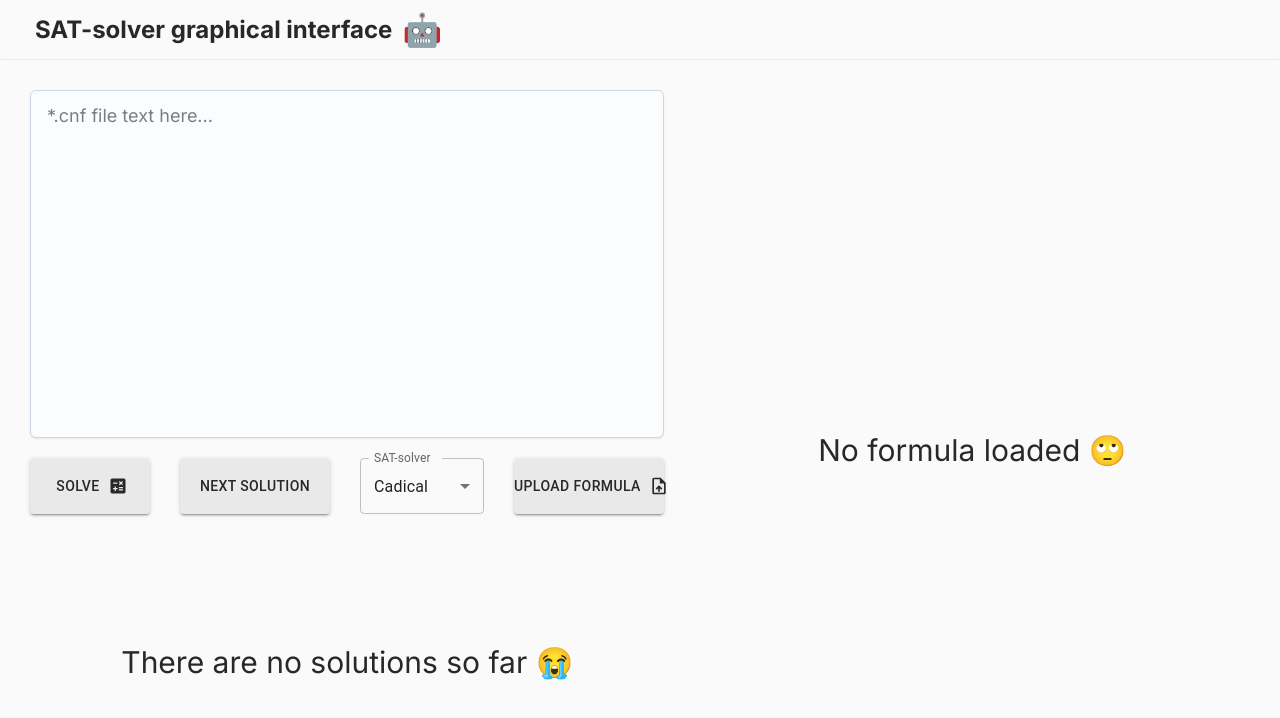
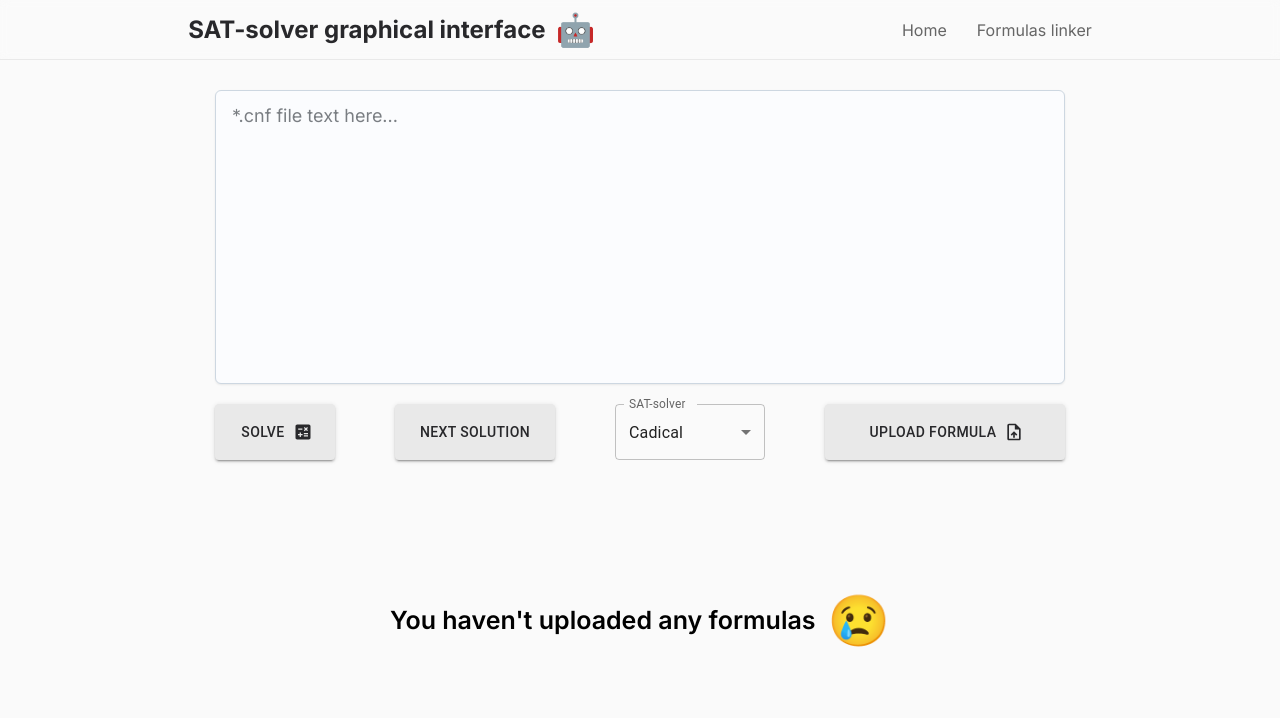
Before and after one commit to vvvvvvvector/SAT-solver-graphical-interface-client, a React (Vite) app: page / in a window 1280 px wide. Shown: the top 718 px of the page. Built offline with nearby package versions, Linux system fonts and the light colour scheme.

Commit message:
NOW i guess, i dealed with big formulas and solutions

```diff
--- a/src/App.tsx
+++ b/src/App.tsx
@@ -26,24 +26,22 @@ export default function App() {
       <Header />
 
       <div className="container">
-        <div className="left">
+        <div className="content">
           <CnfContext.Provider value={{ cnf, setCnf }}>
             <CnfTextarea />
             <Controls setSolutions={setSolutions} setParsedCnf={setParsedCnf} />
           </CnfContext.Provider>
           {solutions.length > 0 ? (
-            <Solutions solutions={solutions} />
+            <>
+              <Formula clauses={parsedCnf} />
+              <Solutions solutions={solutions} />
+            </>
           ) : (
-            <div className="no-solutions">There are no solutions so far 😭</div>
+            <div className="no-upload">
+              You haven't uploaded any formulas<span>😢</span>
+            </div>
           )}
         </div>
-        {parsedCnf.length > 0 ? (
-          <div className="right">
-            <Formula clauses={parsedCnf} />
-          </div>
-        ) : (
-          <div className="no-formula">No formula loaded 🙄</div>
-        )}
       </div>
     </>
   );
--- a/src/components/CnfTextarea/CnfTextarea.tsx
+++ b/src/components/CnfTextarea/CnfTextarea.tsx
@@ -14,8 +14,8 @@ export const CnfTextarea: React.FC = () => {
       className={styles.cnfInput}
       value={cnf}
       onChange={(event) => setCnf(event.target.value)}
-      minRows={12}
-      maxRows={12}
+      minRows={10}
+      maxRows={10}
       size="lg"
       placeholder="*.cnf file text here..."
     />
--- a/src/components/Controls/Controls.tsx
+++ b/src/components/Controls/Controls.tsx
@@ -15,7 +15,7 @@ import CalculateIcon from "@mui/icons-material/Calculate";
 
 import { ControlsType } from "../../shared/types";
 
-import solvers from "./solvers.json";
+import solvers from "./Solvers.json";
 
 import styles from "./Controls.module.scss";
 
--- a/src/components/Formula/Formula.module.scss
+++ b/src/components/Formula/Formula.module.scss
@@ -1,21 +1,37 @@
 .header {
-  color: #28282b;
-  margin-bottom: 15px;
+  display: flex;
+  margin-top: 15px;
+  align-items: center;
+
+  h2 {
+    cursor: pointer;
+    color: #28282b;
+  }
+
+  svg {
+    margin-left: 10px;
+    transition: transform 0.25s ease-in-out;
+
+    &.active {
+      transform: rotate(180deg);
+    }
+
+    path {
+      fill: #28282b;
+    }
+  }
 }
 
 .formula {
-  height: 610px;
-  overflow: scroll;
-  box-shadow: 0 3px 10px rgba(0, 0, 0, 0.12);
-  border: 1px solid #e9e9e9;
+  max-height: calc((31px * 10) + 30px);
+  overflow: auto;
   border-radius: 5px;
-  padding: 13px 33px;
-  background-color: #f7f7f7;
+  padding: 15px 0px;
+  color: #16161b;
   line-height: 31px;
   display: flex;
   flex-wrap: wrap;
-  margin-bottom: 25px;
-  font-size: 19px;
+  font-size: 16px;
 
   li {
     display: flex;
--- a/src/components/Formula/Formula.tsx
+++ b/src/components/Formula/Formula.tsx
@@ -7,9 +7,27 @@ import { ClauseType } from "../../shared/types";
 import styles from "./Formula.module.scss";
 
 export const Formula: React.FC<{ clauses: ClauseType[] }> = ({ clauses }) => {
+  const [opened, setOpened] = React.useState(false);
+
   return (
     <>
-      <h2 className={styles.header}>Parsed Formula in CNF:</h2>
+      <div className={styles.header}>
+        <h2 onClick={() => setOpened(!opened)}>Formula in CNF</h2>
+        <svg
+          className={opened ? styles["active"] : ""}
+          width="10"
+          height="6"
+          viewBox="0 0 10 6"
+          fill="none"
+          xmlns="http://www.w3.org/2000/svg"
+        >
+          <path
+            d="M10 5C10 5.16927 9.93815 5.31576 9.81445 5.43945C9.69075 5.56315 9.54427 5.625 9.375 5.625H0.625C0.455729 5.625 0.309245 5.56315 0.185547 5.43945C0.061849 5.31576 0 5.16927 0 5C0 4.83073 0.061849 4.68424 0.185547 4.56055L4.56055 0.185547C4.68424 0.061849 4.83073 0 5 0C5.16927 0 5.31576 0.061849 5.43945 0.185547L9.81445 4.56055C9.93815 4.68424 10 4.83073 10 5Z"
+            fill="#2C2C2C"
+          />
+        </svg>
+      </div>
+      {opened && (
         <ul className={styles.formula}>
           {clauses.map((clause, index) => (
             <li key={clause.id}>
@@ -18,6 +36,7 @@ export const Formula: React.FC<{ clauses: ClauseType[] }> = ({ clauses }) => {
             </li>
           ))}
         </ul>
+      )}
     </>
   );
 };
--- a/src/components/Header/Header.module.scss
+++ b/src/components/Header/Header.module.scss
@@ -7,9 +7,12 @@
   border-bottom: 1px solid #e9e9e9;
 
   div {
+    display: flex;
+    justify-content: space-around;
     padding: 10px 35px;
     background-color: transparent;
     backdrop-filter: saturate(180%) blur(5px);
+    align-items: center;
 
     h2 {
       display: flex;
@@ -21,5 +24,20 @@
         margin-left: 10px;
       }
     }
+
+    ul {
+      display: flex;
+      color: #666666;
+      gap: 30px;
+
+      li {
+        cursor: pointer;
+        transition: color 0.2s ease;
+
+        &:hover {
+          color: #28282b;
+        }
+      }
+    }
   }
 }
--- a/src/components/Header/Header.tsx
+++ b/src/components/Header/Header.tsx
@@ -9,6 +9,10 @@ export const Header: React.FC = () => {
         <h2>
           SAT-solver graphical interface<span>🤖</span>
         </h2>
+        <ul>
+          <li>Home</li>
+          <li>Formulas linker</li>
+        </ul>
       </div>
     </header>
   );
--- a/src/components/Solutions/Solutions.module.scss
+++ b/src/components/Solutions/Solutions.module.scss
@@ -7,19 +7,19 @@
 .container {
   color: #28282b;
   display: flex;
-  justify-content: center;
   flex-wrap: wrap;
   gap: 30px;
-  font-size: 19px;
+  font-size: 17px;
 
   .answers {
+    max-height: calc((20px * 8) + 26px);
+    line-height: 20px;
     box-shadow: 0 2px 2px rgba(0, 0, 0, 0.12);
     border: 1px solid #e9e9e9;
     border-radius: 4px;
     padding: 13px 33px;
-    background-color: #f7f7f7;
-    max-height: 120px;
-    overflow: scroll;
+    background-color: #f9f9f9;
+    overflow: auto;
   }
 }
 
--- a/src/styles.scss
+++ b/src/styles.scss
@@ -13,39 +13,26 @@ body {
 }
 
 .container {
-  display: flex;
-  padding: 30px;
-  gap: 30px;
+  display: grid;
+  place-items: center;
 
-  .left {
-    width: 52%;
-  }
+  .content {
+    max-width: 850px;
+    width: 100%;
+    padding: 30px;
 
-  .no-solutions {
-    margin: 130px auto;
-    display: grid;
-    place-items: center;
-    color: #28282b;
-    font-size: 30px;
+    .no-upload {
+      font-weight: 600;
+      display: flex;
+      padding: 130px 0px;
+      font-size: 25px;
+      align-items: center;
+      justify-content: center;
 
-    span {
-      font-size: 35px;
-    }
-  }
-
-  .right {
-    flex: 1;
-  }
-
-  .no-formula {
-    display: grid;
-    place-items: center;
-    flex: 1;
-    color: #28282b;
-    font-size: 30px;
-
-    span {
-      font-size: 35px;
+      span {
+        margin-left: 12px;
+        font-size: 50px;
+      }
     }
   }
 }
```
Lines whose indentation alone changed are shown as unchanged.
